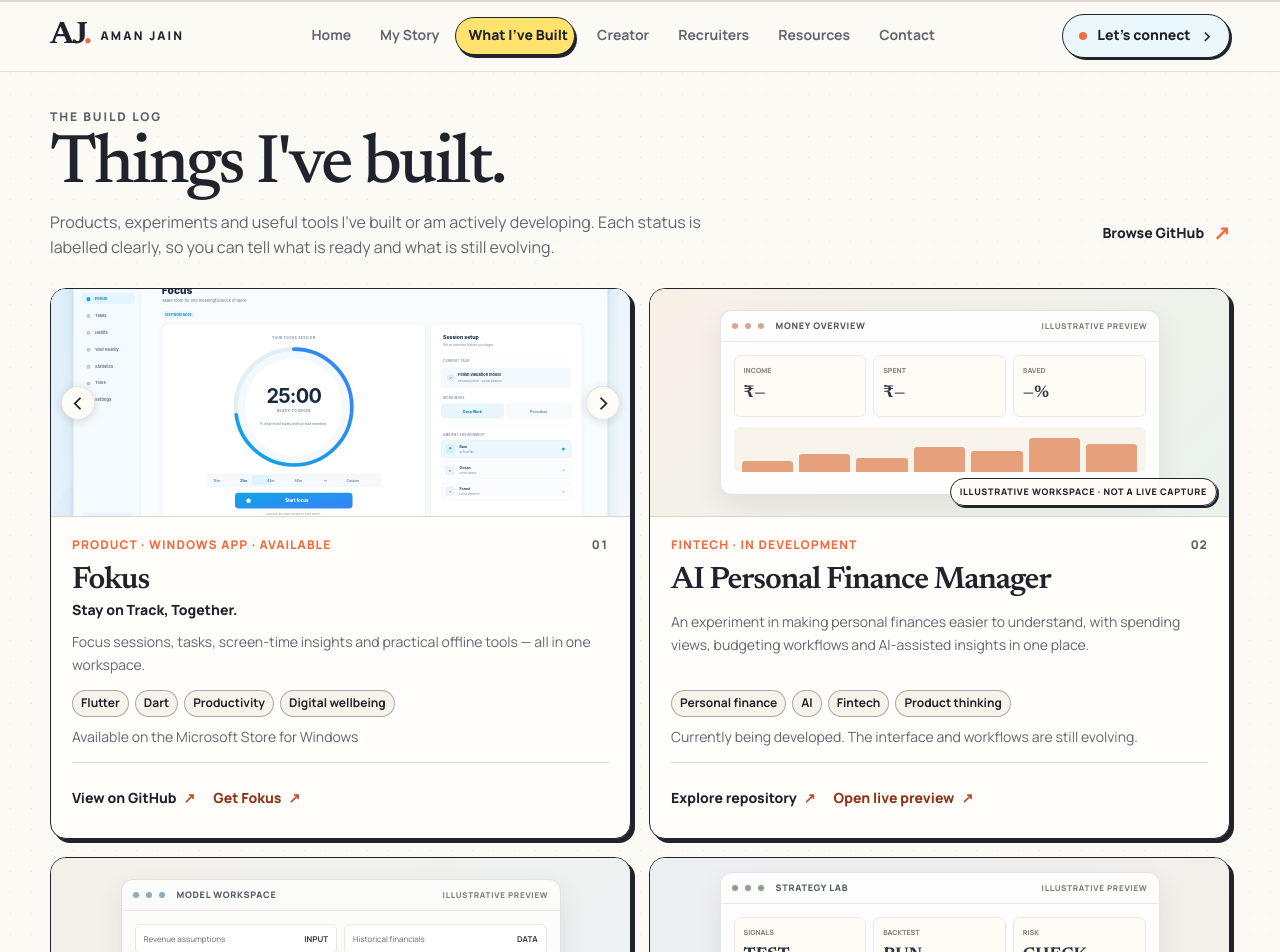
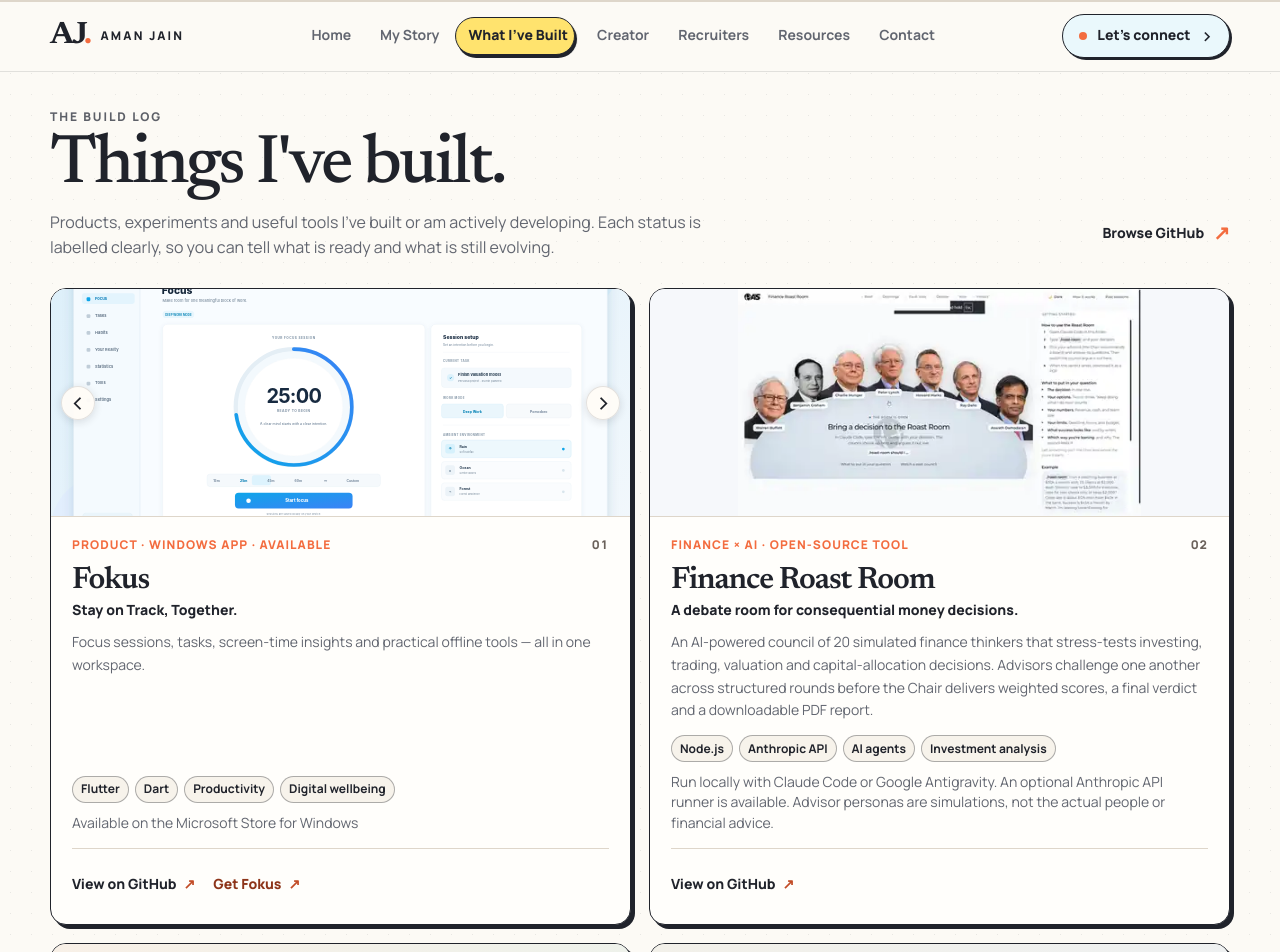
Before and after one commit to aman482006-beep/MY-WEBSITE, a Next.js app: page /projects in a window 1280 px wide. Shown: the top 952 px of the page. Built offline with nearby package versions, Linux system fonts and the light colour scheme.

Commit message:
Add Finance Roast Room to project showcase

```diff
--- a/src/app/globals.css
+++ b/src/app/globals.css
@@ -1775,3 +1775,16 @@ a[href]:active, button:active { opacity: .82; }
 .aj-video-cta > span {
   flex: 0 0 auto;
 }
+
+
+/* Finance Roast Room project artwork: preserve the complete real interface screenshot. */
+.aj-projects-page .aj-finance-roast-room-art {
+  position: relative;
+  overflow: hidden;
+  padding: 0;
+  background: #F6F8FB;
+}
+.aj-projects-page .aj-finance-roast-room-art img {
+  object-fit: contain;
+  object-position: center;
+}
--- a/src/components/sections/project-showcase.tsx
+++ b/src/components/sections/project-showcase.tsx
@@ -107,6 +107,25 @@ function ProjectArtwork({ kind }: { kind: ProjectArtworkKind }) {
   );
 }
 
+function FinanceRoastRoomArtwork() {
+  return (
+    <div
+      className="aj-project-art aj-finance-roast-room-art"
+      role="img"
+      aria-label="Actual Finance Roast Room interface with finance advisor portraits around a debate table and a getting-started panel"
+    >
+      <Image
+        src={assetPrefix + "/projects/finance-roast-room.webp"}
+        alt="Finance Roast Room interface showing advisor portraits around the debate table, deliberation stages and getting-started guidance"
+        fill
+        sizes="(max-width: 700px) 100vw, 500px"
+        unoptimized
+        loading="lazy"
+      />
+    </div>
+  );
+}
+
 export function ProjectShowcase() {
   return (
     <section className="aj-section aj-projects-section" id="projects" aria-labelledby="projects-heading">
@@ -138,9 +157,24 @@ export function ProjectShowcase() {
           </article>
 
           <article className="aj-project-card">
+            <FinanceRoastRoomArtwork />
+            <div className="aj-project-card-content">
+              <div className="aj-project-card-meta"><span>Finance × AI · Open-source tool</span><span>02</span></div>
+              <h3>Finance Roast Room</h3>
+              <p className="aj-project-subtitle">A debate room for consequential money decisions.</p>
+              <p className="aj-project-description">An AI-powered council of 20 simulated finance thinkers that stress-tests investing, trading, valuation and capital-allocation decisions. Advisors challenge one another across structured rounds before the Chair delivers weighted scores, a final verdict and a downloadable PDF report.</p>
+              <div className="aj-project-tags"><span>Node.js</span><span>Anthropic API</span><span>AI agents</span><span>Investment analysis</span></div>
+              <p className="aj-project-note">Run locally with Claude Code or Google Antigravity. An optional Anthropic API runner is available. Advisor personas are simulations, not the actual people or financial advice.</p>
+              <div className="aj-project-actions">
+                <a href="https://github.com/aman482006-beep/Finance-Roast-Room" target="_blank" rel="noopener noreferrer">View on GitHub <span aria-hidden="true">↗</span></a>
+              </div>
+            </div>
+          </article>
+
+          <article className="aj-project-card">
             <ProjectArtwork kind="finance" />
             <div className="aj-project-card-content">
-              <div className="aj-project-card-meta"><span>Fintech · In development</span><span>02</span></div>
+              <div className="aj-project-card-meta"><span>Fintech · In development</span><span>03</span></div>
               <h3>AI Personal Finance Manager</h3>
               <p className="aj-project-description">An experiment in making personal finances easier to understand, with spending views, budgeting workflows and AI-assisted insights in one place.</p>
               <div className="aj-project-tags"><span>Personal finance</span><span>AI</span><span>Fintech</span><span>Product thinking</span></div>
@@ -152,7 +186,7 @@ export function ProjectShowcase() {
           <article className="aj-project-card">
             <ProjectArtwork kind="model" />
             <div className="aj-project-card-content">
-              <div className="aj-project-card-meta"><span>Finance × AI · In development</span><span>03</span></div>
+              <div className="aj-project-card-meta"><span>Finance × AI · In development</span><span>04</span></div>
               <h3>Automated Financial Modelling Agent</h3>
               <p className="aj-project-description">Exploring how an AI-assisted workflow can organise assumptions, historical financials, forecast schedules and valuation outputs.</p>
               <div className="aj-project-tags"><span>Financial modelling</span><span>Automation</span><span>AI agents</span></div>
@@ -164,7 +198,7 @@ export function ProjectShowcase() {
           <article className="aj-project-card">
             <ProjectArtwork kind="quant" />
             <div className="aj-project-card-content">
-              <div className="aj-project-card-meta"><span>Quant · Research prototype</span><span>04</span></div>
+              <div className="aj-project-card-meta"><span>Quant · Research prototype</span><span>05</span></div>
               <h3>AI-Powered Quantitative Trading System</h3>
               <p className="aj-project-description">A research project exploring strategy signals, historical backtesting and risk-aware evaluation before any live-trading claims.</p>
               <div className="aj-project-tags"><span>Python</span><span>Quantitative research</span><span>Backtesting</span><span>Risk</span></div>
```
Also changed, not shown: public/projects/finance-roast-room.webp (added).
